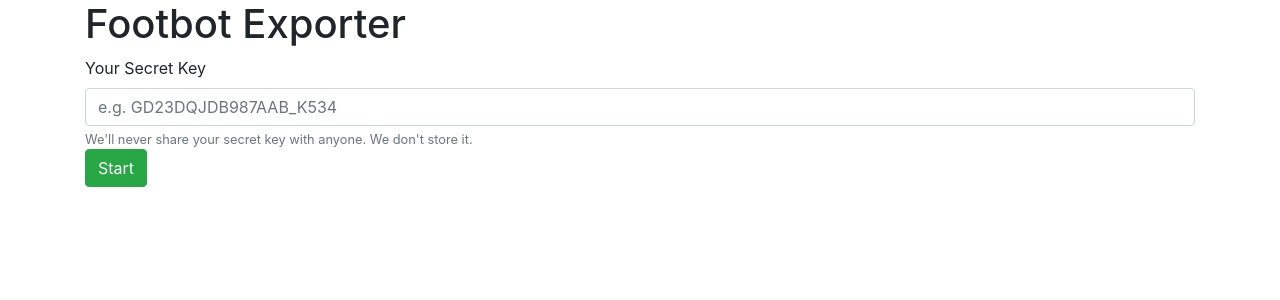
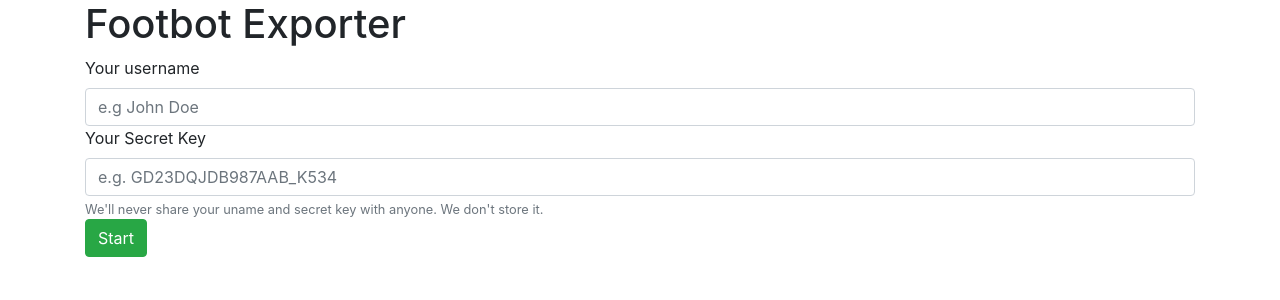
Before and after one commit to neuronalmotion/foobot-exporter, an Angular app: page / in a window 1280 px wide. Shown: the top 300 px of the page. Built offline with nearby package versions, Linux system fonts and the light colour scheme.

Commit message:
Send authentification data to backend
Close #1, close #2

```diff
--- a/src/app/authentication/authentication.component.html
+++ b/src/app/authentication/authentication.component.html
@@ -1,11 +1,21 @@
 <div class="form-group">
+
+  <label for="username">Your username</label>
+  <input id ="username"
+    	 [(ngModel)]="username"
+  		 type="text"
+  		 class="form-control"
+  		 placeholder="e.g John Doe" />
+
+
   <label for="secretKey">Your Secret Key</label>
   <input id="secretKey"
+         [(ngModel)]="secretKey"
          type="text"
          class="form-control"
          aria-describedby="secretKeyHelp"
          placeholder="e.g. GD23DQJDB987AAB_K534" />
-  <small id="secretKeyHelp" class="form-text text-muted">We'll never share your secret key with anyone. We don't store it.</small>
+  <small id="secretKeyHelp" class="form-text text-muted">We'll never share your uname and secret key with anyone. We don't store it.</small>
 
   <button type="button" class="btn btn-success" (click)="onStart()">Start</button>
 </div>
--- a/src/app/authentication/authentication.component.ts
+++ b/src/app/authentication/authentication.component.ts
@@ -9,15 +9,19 @@ import { FoobotService } from '../foobot.service';
 })
 export class AuthenticationComponent implements OnInit {
 
+  username : string;
+  secretKey : string;
+
   constructor(private foobotService: FoobotService) { }
 
   ngOnInit() {
   }
 
   onStart(): void {
-    console.log("onStart!!!");
+    console.log("username:" + this.username + "  " + "secretKey:" + this.secretKey);
+
+    this.foobotService.setCredentials(this.username, this.secretKey);
     this.foobotService.getDevices()
       .then(devices => console.log(devices));
   }
-
 }
--- a/src/app/foobot.service.ts
+++ b/src/app/foobot.service.ts
@@ -9,18 +9,26 @@ import { Device } from './device';
 @Injectable()
 export class FoobotService {
 
-  private baseUrl = 'http://localhost:8001';
+  private baseUrl = 'http://localhost:8001/api';
+  private username : string;
+  private secretKey : string;
 
   constructor(private http: Http) { }
 
+
+  setCredentials(username, secretKey): void {
+    this.username = username;
+    this.secretKey = secretKey;
+  }
+
   getDevices(): Promise<Device[]> {
     const secretKey = '';
-    const username = '';
+    const username = encodeURIComponent(this.username);
     const headers = new Headers({
-      'Content-Type': 'application/json'
-      //'X-API-KEY-TOKEN': secretKey
+      'Content-Type': 'application/json',
+      'X-Api-Key-Token': this.secretKey
     });
-    const url = `${this.baseUrl}/devices/`;
+    const url = `${this.baseUrl}/owners/${username}/devices/`;
     console.log(url);
 
     return this.http.get(url, {headers: headers})
```
Also changed, not shown: 1 other file (tests, documents, lock files or other folders).
